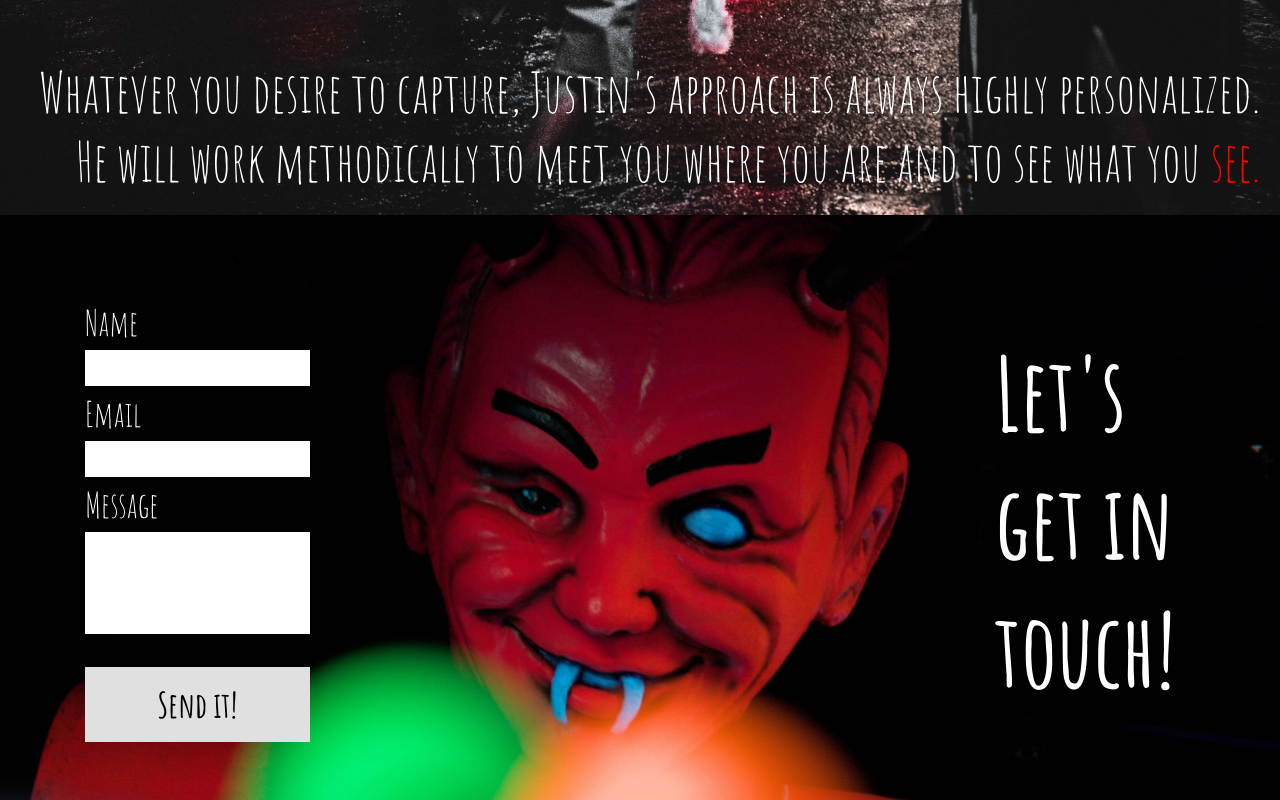
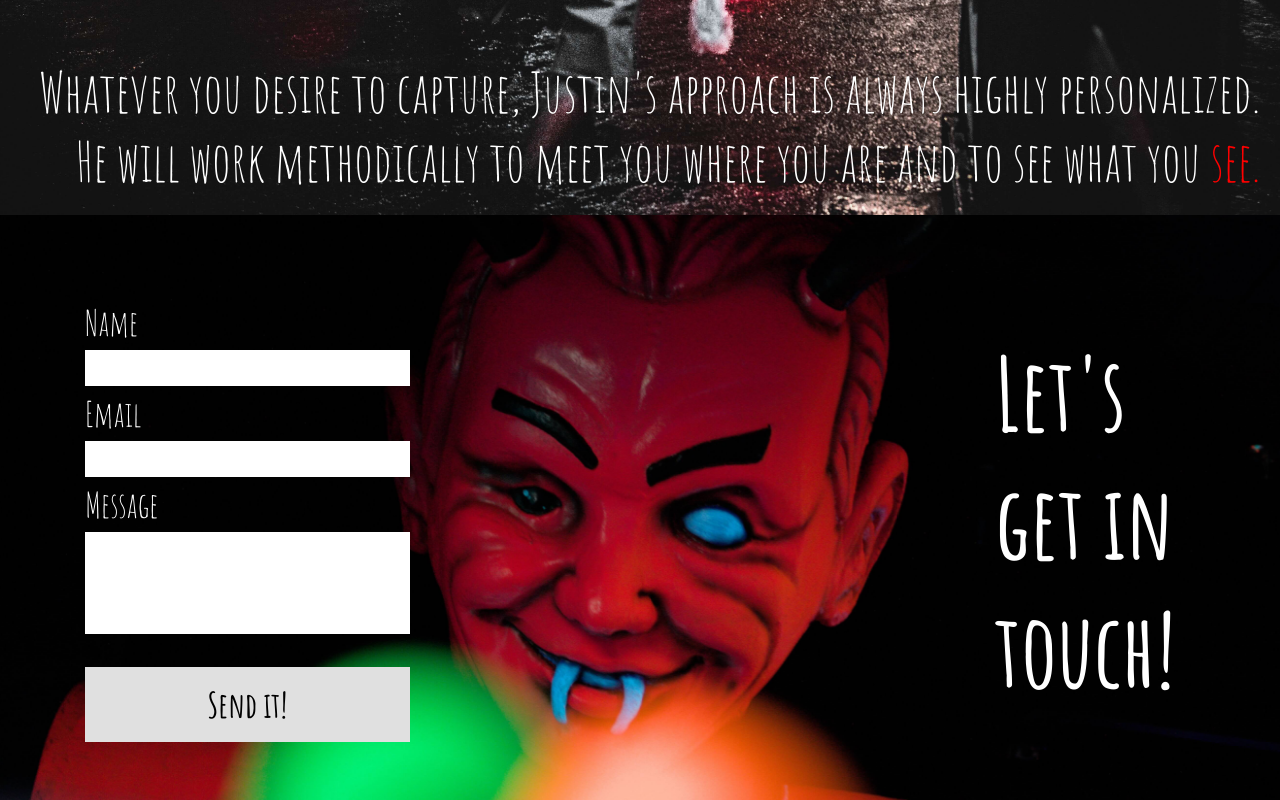
Before and after one commit to Schribe/JUSTINGARCIA.COM, a React (Create React App) app: page / in a window 1280 px wide. Shown: the part 1385-2185 px from the top of the page. Built offline with nearby package versions, Linux system fonts and the light colour scheme.

Commit message:
Update index.css

```diff
--- a/src/index.css
+++ b/src/index.css
@@ -264,7 +264,7 @@ button:hover {
   gap: 5px;
   display: flex;
   flex-direction: column;
-  width: 225px;
+/*   width: 225px; */
   color: white;
   font-size: 35px;
 }
```
